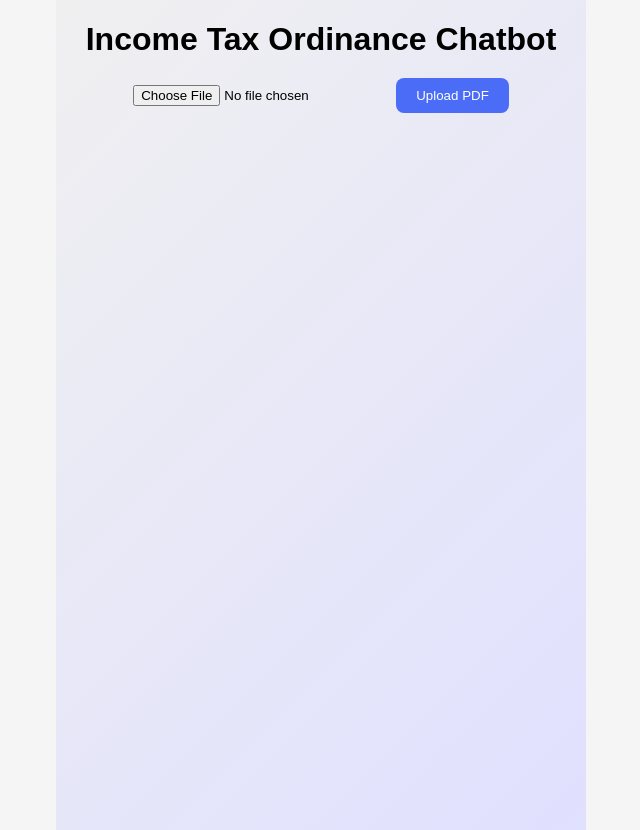
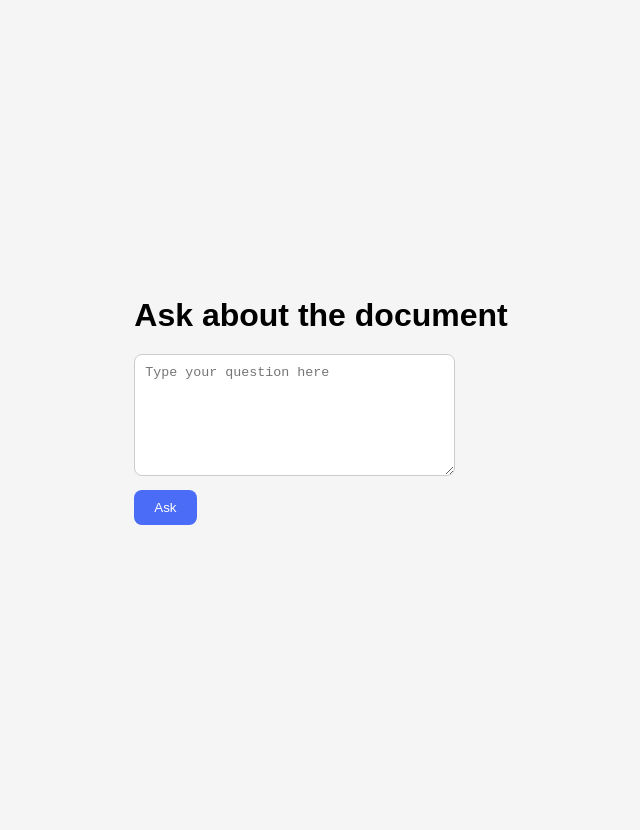
Before and after one commit to MujtabaJunaid/Chatbot-RAG-JS-React, a React (Create React App) app: page / in a window 1280 px wide. Shown: the whole page, without its empty margins (319-959 px from the left). After the commit the page ends 800 px from the top, so only its background shows below. Built offline with nearby package versions, Linux system fonts and the light colour scheme.

Commit message:
Update App.js

```diff
--- a/src/App.js
+++ b/src/App.js
@@ -1,89 +1,42 @@
-import React, { useState, useEffect } from "react";
+import { useState } from "react";
 import "./App.css";
 
 function App() {
-  const [file, setFile] = useState(null);
-  const [uploading, setUploading] = useState(false);
-  const [ready, setReady] = useState(false);
   const [question, setQuestion] = useState("");
   const [answer, setAnswer] = useState("");
-  const [loadingAnswer, setLoadingAnswer] = useState(false);
+  const [loading, setLoading] = useState(false);
 
-  const backendUrl = "https://chatbot-rag-react-js-8870a40a0709.herokuapp.com";
-
-  const handleFileChange = (e) => {
-    setFile(e.target.files[0]);
-  };
-
-  const handleUpload = async () => {
-    if (!file) return;
-    setUploading(true);
-    setReady(false);
-    const formData = new FormData();
-    formData.append("file", file);
-    await fetch(`${backendUrl}/upload_pdf/`, {
-      method: "POST",
-      body: formData,
-    });
-    setUploading(false);
-  };
-
-  useEffect(() => {
-    let interval;
-    if (uploading === false && file) {
-      interval = setInterval(async () => {
-        const res = await fetch(`${backendUrl}/status/`);
-        const data = await res.json();
-        if (data.ready) {
-          setReady(true);
-          clearInterval(interval);
-        }
-      }, 3000);
-    }
-    return () => clearInterval(interval);
-  }, [uploading, file]);
-
-  const handleAsk = async () => {
+  const handleSubmit = async () => {
     if (!question) return;
-    setLoadingAnswer(true);
-    const res = await fetch(`${backendUrl}/ask/`, {
+    setLoading(true);
+    setAnswer("");
+    try {
+      const res = await fetch("https://chatbot-rag-react-js-8870a40a0709.herokuapp.com/ask/", {
         method: "POST",
         headers: { "Content-Type": "application/json" },
-      body: JSON.stringify({ question }),
+        body: JSON.stringify({ question })
       });
       const data = await res.json();
-    setAnswer(data.answer);
-    setLoadingAnswer(false);
+      setAnswer(data.answer || "No answer received");
+    } catch {
+      setAnswer("Error contacting backend");
+    } finally {
+      setLoading(false);
+    }
   };
 
   return (
-    <div className="app">
-      <h1>Income Tax Ordinance Chatbot</h1>
-      <div className="upload-section">
-        <input type="file" accept="application/pdf" onChange={handleFileChange} />
-        <button onClick={handleUpload} disabled={uploading}>
-          {uploading ? "Uploading..." : "Upload PDF"}
-        </button>
-      </div>
-      {!ready && file && !uploading && <p>Processing PDF... Please wait</p>}
-      {ready && (
-        <div className="chat-section">
+    <div className="container">
+      <h1>Ask about the document</h1>
       <textarea
-            placeholder="Ask a question"
         value={question}
         onChange={(e) => setQuestion(e.target.value)}
+        placeholder="Type your question here"
       />
-          <button onClick={handleAsk} disabled={loadingAnswer}>
-            {loadingAnswer ? "Getting Answer..." : "Ask"}
+      <button onClick={handleSubmit} disabled={loading}>
+        {loading ? "Loading..." : "Ask"}
       </button>
-          {answer && (
-            <div className="answer-box">
-              <h3>Answer</h3>
-              <p>{answer}</p>
-            </div>
-          )}
-        </div>
-      )}
+      {answer && <div className="answer">{answer}</div>}
     </div>
   );
 }
```
Lines whose indentation alone changed are shown as unchanged.
